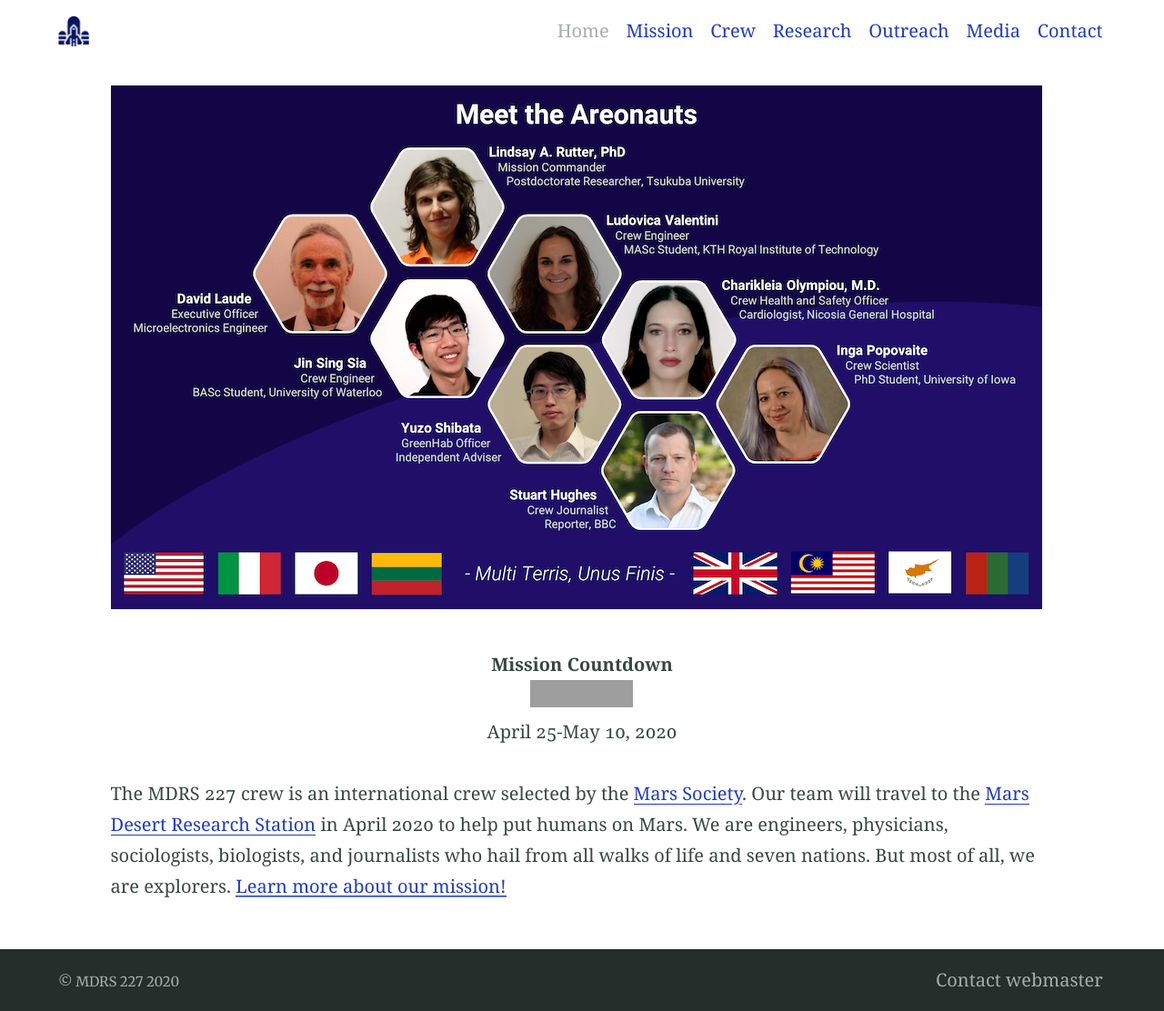
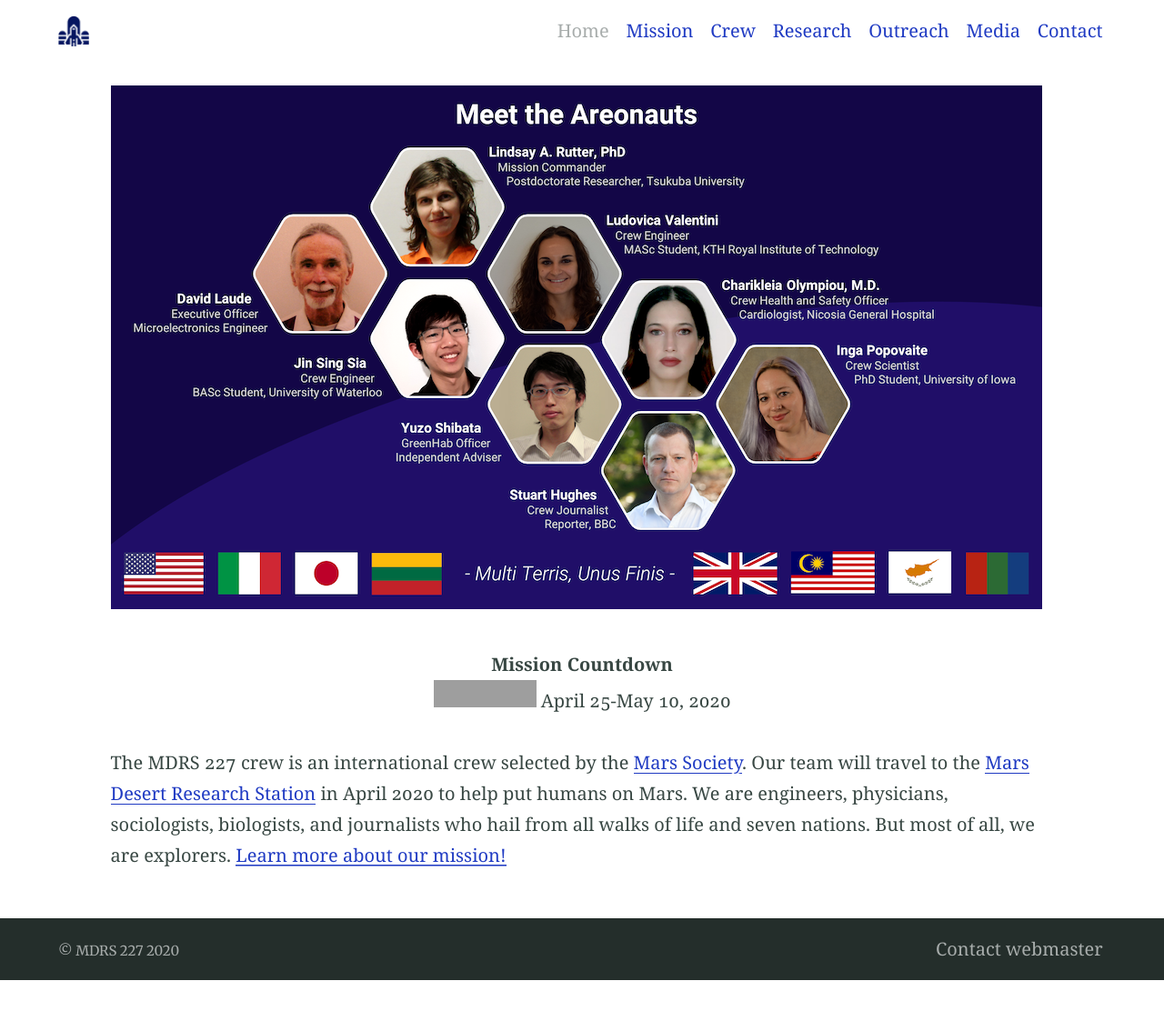
Before and after one commit to mdrs228/mdrs227.github.io, a Jekyll site: the page built from index.md, in a window 1280 px wide. Shown: the whole page at 91% size. Built offline with Jekyll 4.4.1, drawn with Linux system fonts in a browser that asks for light colours; our own code applies the rules of GitHub Pages for plain Markdown files; after the commit the page ends 1078 px from its top, so only the background shows below that; grey boxes are pictures that could not be loaded.

Commit message:
Removed line break

```diff
--- a/index.md
+++ b/index.md
@@ -6,7 +6,7 @@
 
     <iframe src="https://free.timeanddate.com/countdown/i74octvf/n220/cf12/cm0/cu4/ct0/cs0/ca0/co0/cr0/ss0/cac000/cpc000/pcbbb/tceac8d5/fs100/szw320/szh135/iso2020-04-25T23:59:59" allowTransparency="true" frameborder="0" width="113" height="30" align="center"></iframe>
 
-<br>April 25-May 10, 2020
+April 25-May 10, 2020
 </p>
 
 The MDRS 227 crew is an international crew selected by the [Mars Society](https://www.marssociety.org/). Our team will travel to the [Mars Desert Research Station](https://mdrs.marssociety.org/about-the-mdrs/) in April 2020 to help put humans on Mars. We are engineers, physicians, sociologists, biologists, and journalists who hail from all walks of life and seven nations. But most of all, we are explorers. [Learn more about our mission!](mission.md)
```
